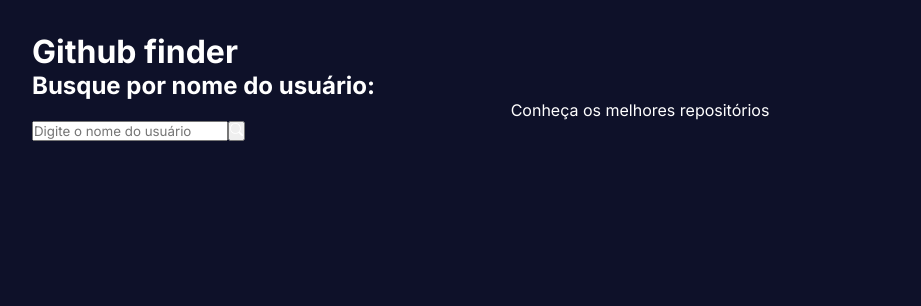
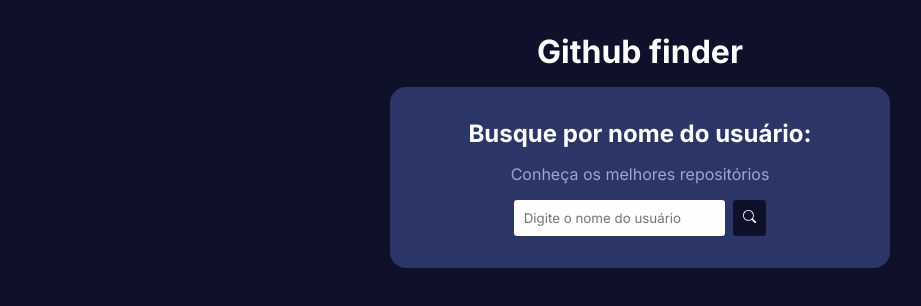
Before and after one commit to raulmn00/github-finder-react, a React (Vite) app: page / in a window 1280 px wide. Shown: the top 306 px of the page, without its empty margins (0-921 px from the left). Built offline with nearby package versions, Linux system fonts and the light colour scheme.

Commit message:
feat: styling the search component

```diff
--- /dev/null
+++ b/src/App.module.css
@@ -0,0 +1,9 @@
+.app {
+	max-width: 500px;
+	margin: 0 auto;
+}
+
+.app h1 {
+	text-align: center;
+	margin-bottom: 1rem;
+}
--- a/src/App.tsx
+++ b/src/App.tsx
@@ -1,8 +1,9 @@
 import { Outlet } from 'react-router-dom';
+import classes from './App.module.css';
 
 function App() {
 	return (
-		<div className="App">
+		<div className={classes.app}>
 			<h1>Github finder</h1>
 			<Outlet />
 		</div>
--- /dev/null
+++ b/src/components/Search.module.css
@@ -0,0 +1,33 @@
+.search {
+	background-color: #2b3566;
+	padding: 2rem;
+	border-radius: 1rem;
+	display: flex;
+	flex-direction: column;
+	justify-content: center;
+	align-items: center;
+	gap: 1rem;
+	margin-bottom: 1.5rem;
+}
+
+.search p {
+	color: #9da5d1;
+}
+
+.search_container {
+	display: flex;
+	gap: 0.5rem;
+}
+
+.search_container input,
+.search_container button {
+	padding: 0.6rem;
+	border-radius: 3px;
+	border: 0;
+	color: #2b3566;
+}
+
+.search_container button {
+	cursor: pointer;
+	background-color: #0e1129;
+}
--- a/src/components/Search.tsx
+++ b/src/components/Search.tsx
@@ -2,16 +2,17 @@
 	loadUser: (userName: string) => Promise<void>;
 };
 
+import classes from './Search.module.css';
 import { BsSearch } from 'react-icons/bs';
 import { useState } from 'react';
 
 export function Search({ loadUser }: SearchProps) {
 	const [userName, setUserName] = useState<string>('');
 	return (
-		<>
+		<div className={classes.search}>
 			<h2>Busque por nome do usuário: </h2>
 			<p>Conheça os melhores repositórios</p>
-			<div>
+			<div className={classes.search_container}>
 				<input
 					type="text"
 					name="name"
@@ -25,6 +26,6 @@
 					<BsSearch />
 				</button>
 			</div>
-		</>
+		</div>
 	);
 }
--- a/src/routes/Home.tsx
+++ b/src/routes/Home.tsx
@@ -7,12 +7,21 @@
 	const loadUser = async (userName: string) => {
 		const res = await fetch(`https://api.github.com/users/${userName}`);
 		const data = await res.json();
-		console.log(data);
+		const { avatar_url, login, location, followers, following } = data;
+		const userData: UserProps = {
+			avatar_url,
+			login,
+			location,
+			followers,
+			following,
+		};
+		setUser(userData);
 	};
 
 	return (
 		<div>
-			<Search loadUser={loadUser}/>
+			<Search loadUser={loadUser} />
+			{user && <p>{user.login}</p>}
 		</div>
 	);
 }
--- a/src/types/user.ts
+++ b/src/types/user.ts
@@ -1,6 +1,6 @@
 export type UserProps = {
 	avatar_url: string;
-	userName: string;
+	login: string;
 	location: string;
 	followers: number;
 	following: number;
```
Also changed, not shown: src/App.css (added).
